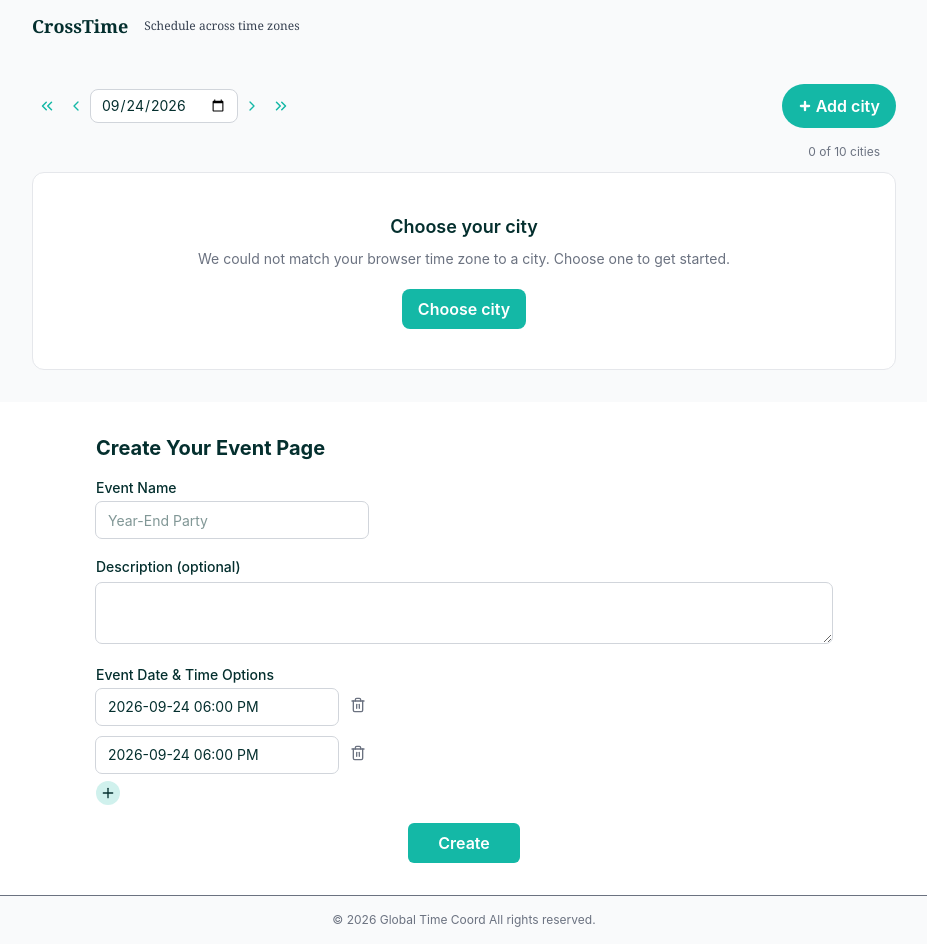
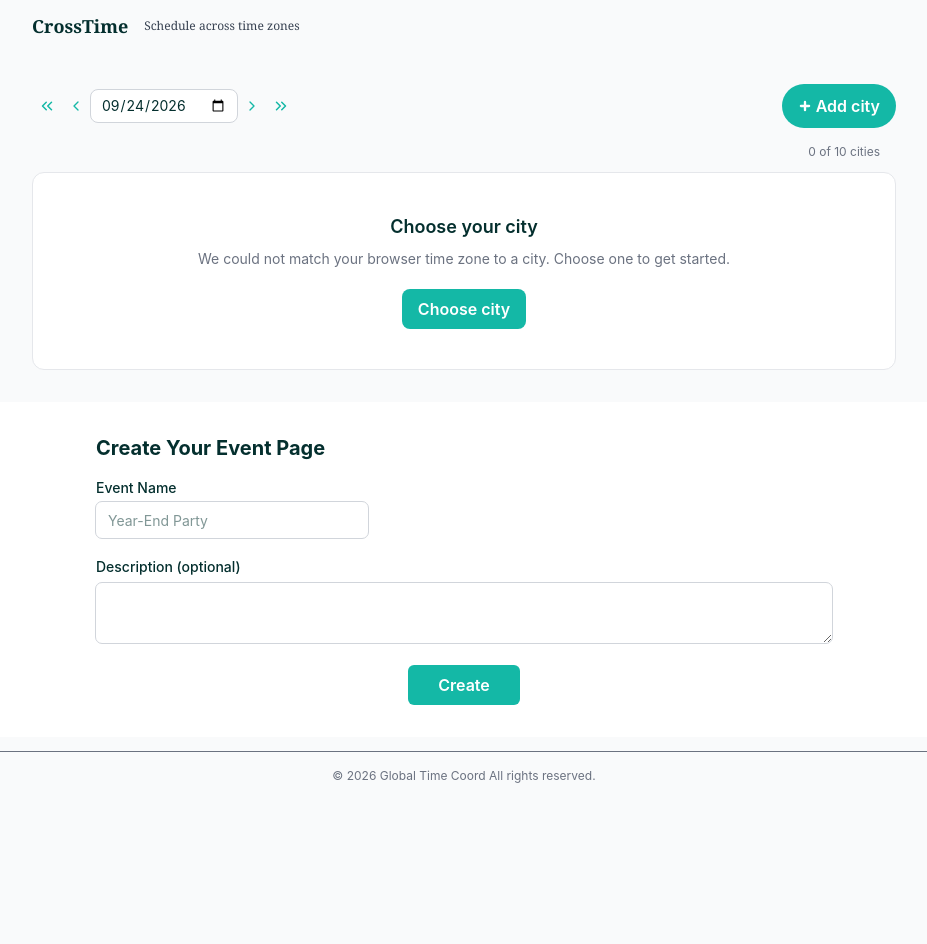
Before and after one commit to masuyama13/scheduling-polls, a React (Vite) app in the folder frontend/: page / in a window 1280 px wide. Shown: the whole page, without its empty margins (176-1103 px from the left). After the commit the page ends 800 px from the top, so only its background shows below. Built offline with nearby package versions, Linux system fonts and the light colour scheme.

Commit message:
Replace the legacy event form with event planning fields
Use the selected World Clock candidates as the event time options and simplify event creation around the event name, description, and create action.

```diff
--- a/frontend/src/components/EventCreateForm.tsx
+++ b/frontend/src/components/EventCreateForm.tsx
@@ -1,15 +1,7 @@
-import DatePicker from 'react-datepicker'
-import 'react-datepicker/dist/react-datepicker.css'
-import { Plus, Trash } from 'lucide-react'
 import type { SubmitEvent } from 'react'
 import { useState } from 'react'
 import axios from 'axios'
 import {useNavigate} from 'react-router'
-
-type DateTimeOption = {
-  id: string
-  value: Date | null
-}
 
 type FormErrors = {
   name?: string
@@ -21,56 +13,24 @@ type CreateEventResponse = {
   public_token: string
 }
 
-const buildDefaultDateTime = () => {
-  const date = new Date()
-  date.setHours(18, 0, 0, 0)
-  return date
+type EventCreateFormProps = {
+  candidateInstants: Date[]
+  timeZone?: string
 }
 
-export default function EventCreateForm() {
+export default function EventCreateForm({ candidateInstants, timeZone }: EventCreateFormProps) {
   const navigate = useNavigate()
-  const currentTimeZone = Intl.DateTimeFormat().resolvedOptions().timeZone
-  const defaultDateTime = buildDefaultDateTime()
+  const currentTimeZone = timeZone ?? Intl.DateTimeFormat().resolvedOptions().timeZone
 
   const [name, setName] = useState('')
   const [description, setDescription] = useState('')
-  const [dateTimeOptions, setDateTimeOptions] = useState<DateTimeOption[]>([
-    {id: crypto.randomUUID(), value: defaultDateTime},
-    {id: crypto.randomUUID(), value: defaultDateTime},
-  ])
-  const [lastSelectedDateTime, setLastSelectedDateTime] = useState(defaultDateTime)
   const [errors, setErrors] = useState<FormErrors>({})
   const [isSubmitting, setIsSubmitting] = useState(false)
-
-  const handleDateTimeChange = (id: string, value: Date | null) => {
-    setDateTimeOptions(prev =>
-      prev.map(item =>
-        item.id === id ? {...item, value} : item,
-      ),
-    )
-    if (value) {
-      setLastSelectedDateTime(value)
-    }
-  }
-
-  const handleAddDateTimeOption = () => {
-    setDateTimeOptions(prev => [
-      ...prev,
-      {id: crypto.randomUUID(), value: lastSelectedDateTime},
-    ])
-  }
-
-  const handleDeleteDateTimeOption = (id: string) => {
-    setDateTimeOptions(prev => prev.filter(item => item.id !== id))
-  }
 
   const handleSubmit = async (e: SubmitEvent<HTMLFormElement>) => {
     e.preventDefault()
 
-    const timeOptions = dateTimeOptions
-      .map(option => option.value)
-      .filter((date): date is Date => date !== null)
-      .map(date => ({starts_at: date.toISOString()}))
+    const timeOptions = candidateInstants.map(instant => ({starts_at: instant.toISOString()}))
 
     const nextErrors: FormErrors = {}
     if (!name.trim()) {
@@ -154,45 +114,6 @@ export default function EventCreateForm() {
             className="w-full mt-1 rounded-md px-3 py-1.5 text-base outline-1 outline-border-default focus:outline-2 focus:outline-brand-primary sm:text-sm/6"
           />
         </div>
-        <fieldset>
-          <legend className="block text-sm font-medium text-content-primary">
-            Event Date & Time Options
-          </legend>
-          <div className="space-y-2">
-            {dateTimeOptions.map(item => (
-              <div key={item.id} className="flex items-center gap-2">
-                <DatePicker
-                  showTimeSelect
-                  timeFormat="hh:mm aa"
-                  timeIntervals={30}
-                  dateFormat="yyyy-MM-dd hh:mm aa"
-                  selected={item.value}
-                  onChange={(date: Date | null) => {
-                    handleDateTimeChange(item.id, date)
-                    setErrors(prev => ({...prev, dateTimeOptions: undefined, submit: undefined}))
-                  }}
-                  className="block w-full mt-1 px-3 py-1.5 rounded-md bg-surface-panel text-base text-shadow-content-secondary outline-1 outline-border-default placeholder:text-content-secondary focus:outline-2 focus:outline-brand-primary sm:text-sm/6"
-                />
-                <button
-                  type="button"
-                  aria-label="Remove date and time option"
-                  onClick={() => handleDeleteDateTimeOption(item.id)}
-                  disabled={dateTimeOptions.length === 1}
-                  className="ml-1 text-content-muted hover:text-status-danger transition"
-                >
-                  <Trash size={16} />
-                </button>
-              </div>
-            ))}
-          </div>
-          <button
-            type="button"
-            aria-label="Add date and time option"
-            onClick={handleAddDateTimeOption}
-            className="mt-2 p-1 rounded-3xl bg-brand-primary/20 inline-flex items-center gap-1 cursor-pointer hover:bg-brand-primary/20 transition">
-            <Plus size={16} />
-          </button>
-        </fieldset>
         {errors.submit && (
           <p className="text-xs text-status-danger">
             {errors.submit}
--- a/frontend/src/pages/HomePage.tsx
+++ b/frontend/src/pages/HomePage.tsx
@@ -21,7 +21,10 @@ export default function HomePage() {
       />
       <section className="bg-surface-panel">
         <div className="mx-auto max-w-3xl px-4 py-8">
-          <EventCreateForm />
+          <EventCreateForm
+            candidateInstants={candidateInstants}
+            timeZone={primaryTimeZone || undefined}
+          />
         </div>
       </section>
     </div>
```
Also changed, not shown: 1 other file (tests, documents, lock files or other folders).
